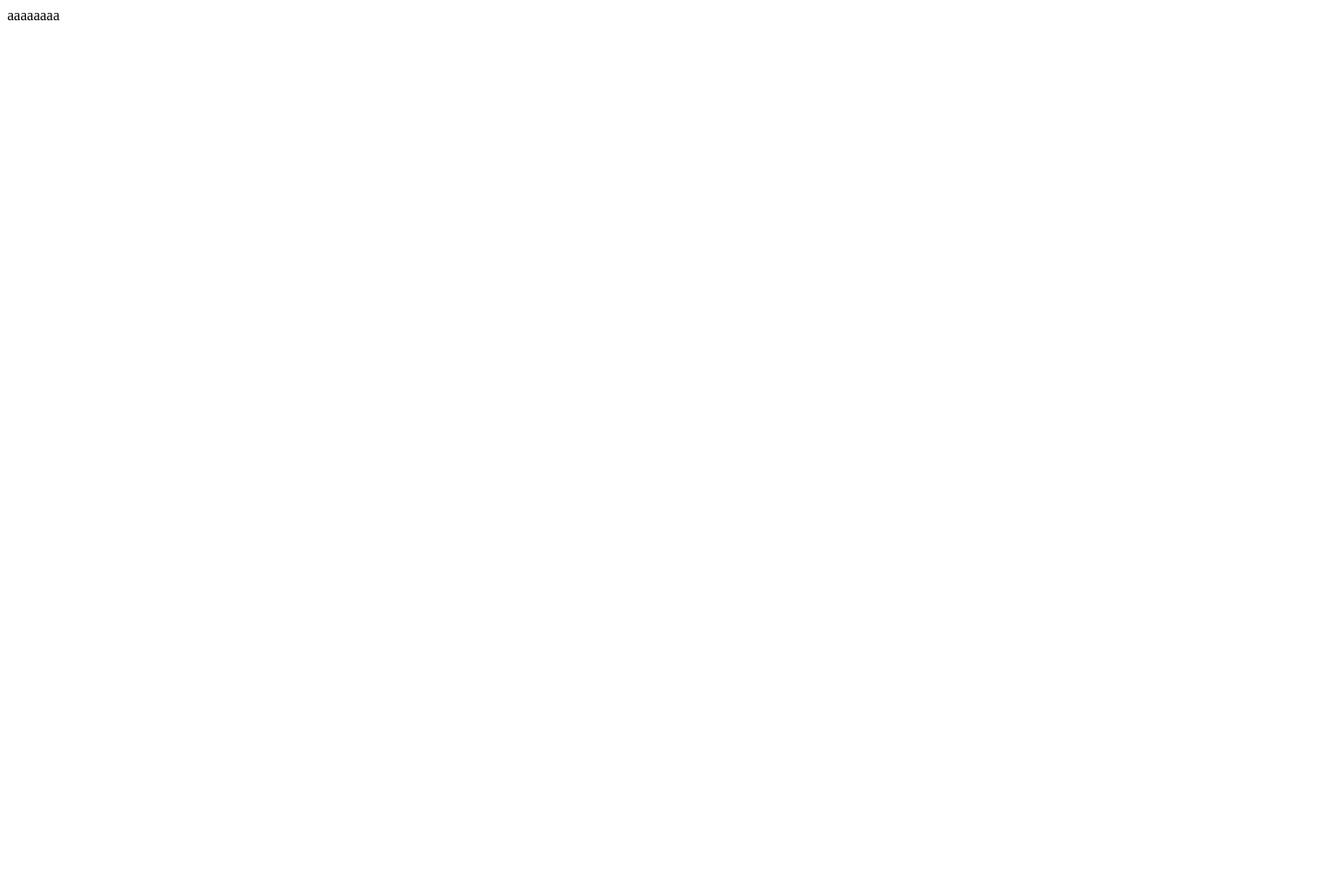
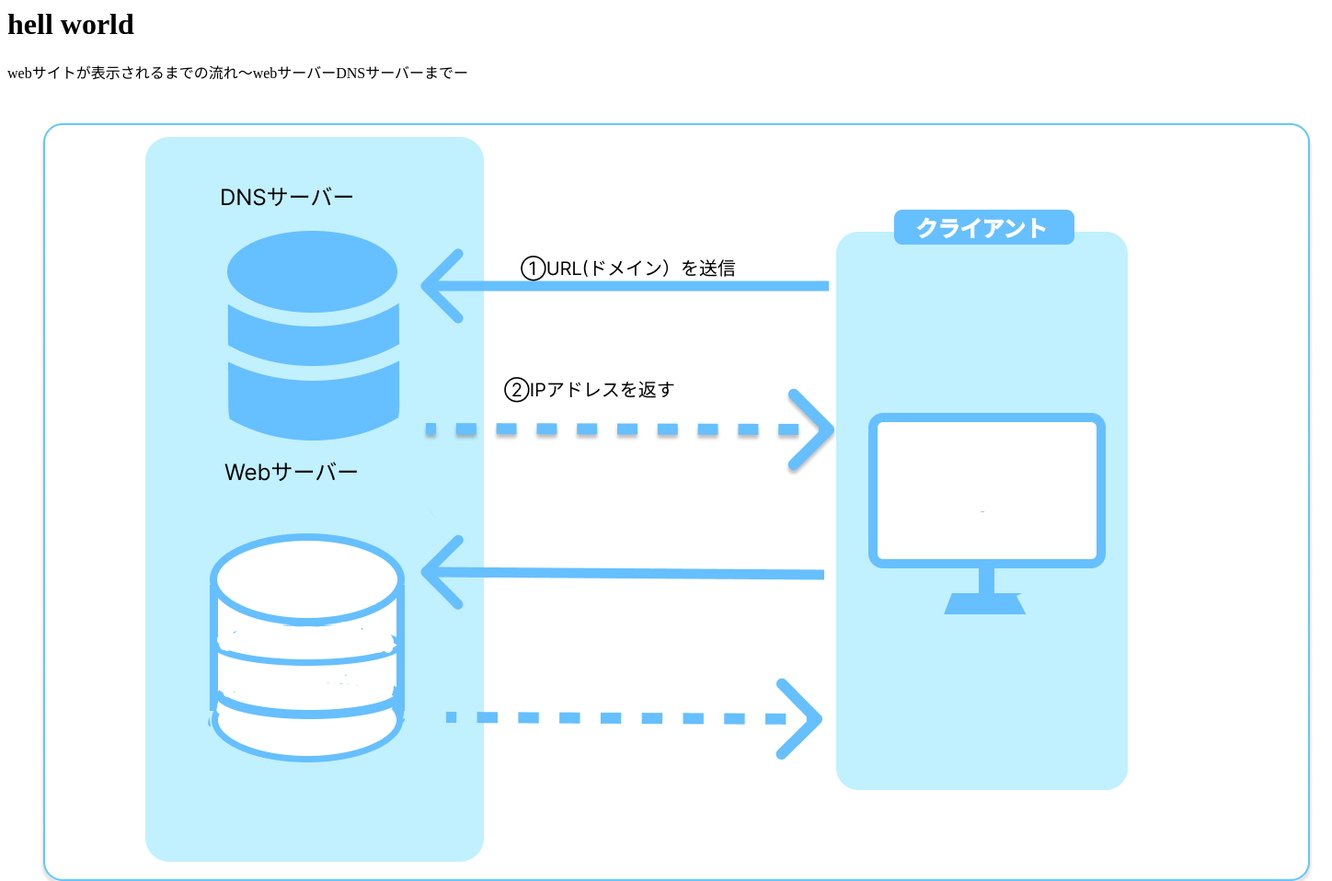
Before and after one commit to i2124055/vol2, a plain HTML site: page index.html in a window 1280 px wide. Shown: the top 958 px of the page at 92% size, 1448 px wide, since content can reach past the window. Before the commit the page ends 800 px from the top, so only its background shows below. Drawn offline with Linux system fonts and the light colour scheme.

Commit message:
Update index.html

```diff
--- a/index.html
+++ b/index.html
@@ -1 +1,3 @@
-aaaaaaaa
+<h1>hell world</h1>
+<p>webサイトが表示されるまでの流れ〜webサーバーDNSサーバーまでー</p>
+<img src="i2124055.png">
```
